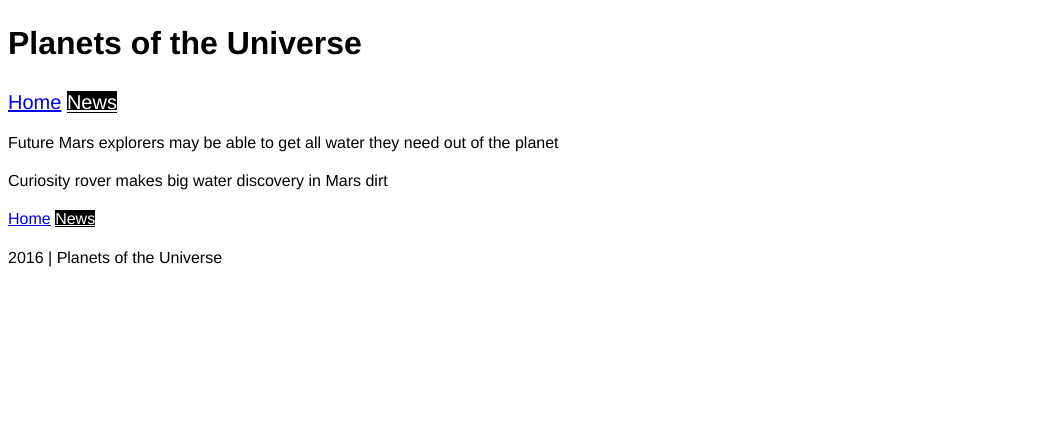
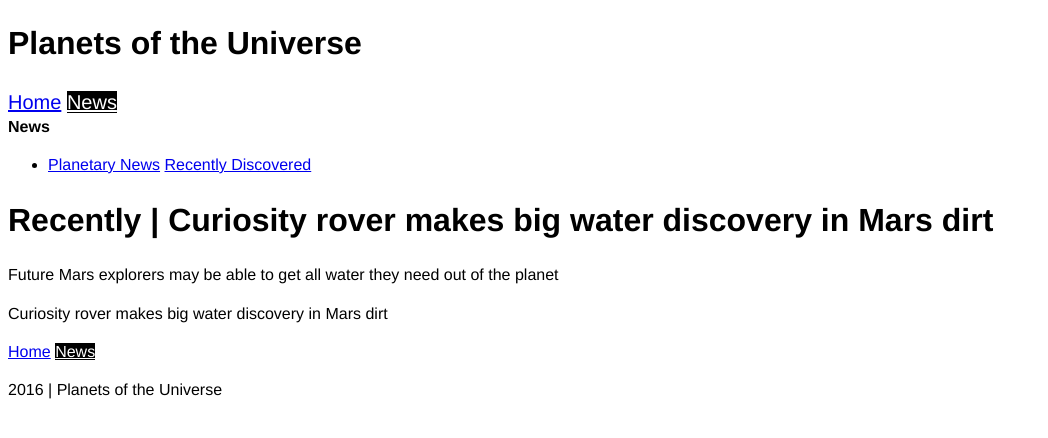
Before and after one commit to ricardo-valente/jekyll, a Jekyll site: the page built from _posts/recently-discovered/2016-07-29-water-in-martian-dirt.md, in a window 1280 px wide. Shown: the top 438 px of the page, without its empty margins (0-1048 px from the left). Built offline with Jekyll 4.4.1, drawn with Linux system fonts in a browser that asks for light colours; Markdown is read by kramdown in place of the engine named in the settings.

Commit message:
news posts assigned to news-article layout

```diff
--- a/_posts/recently-discovered/2016-07-29-water-in-martian-dirt.md
+++ b/_posts/recently-discovered/2016-07-29-water-in-martian-dirt.md
@@ -1,5 +1,5 @@
 ---
-layout: default
+layout: news-article
 title: Recently | Curiosity rover makes big water discovery in Mars dirt
 meta: Future Mars explorers may be able to get all water they need out of the planet
 source: http://www.space.com/22949-mars-water-discovery-curiosity-rover.html
```
Also changed, not shown: _posts/news/2016-08-28-water-in-martian-dirt.md (+1 -1 lines), _posts/news/2016-08-29-clouds-on-kepler-7b-mapped.md (+1 -1 lines), _posts/news/2016-08-30-planet-without-star.md (+1 -1 lines), _posts/recently-discovered/2016-07-30-clouds-on-kepler-7b-mapped.md (+1 -1 lines), _posts/recently-discovered/2016-07-31-planet-without-star.md (+1 -1 lines).
